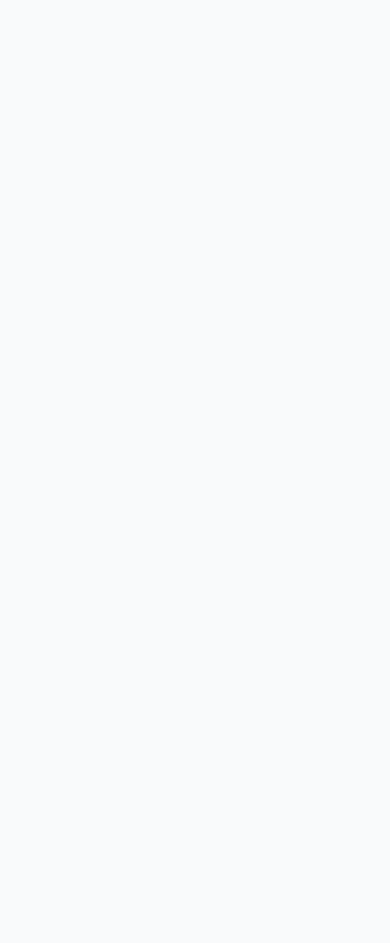
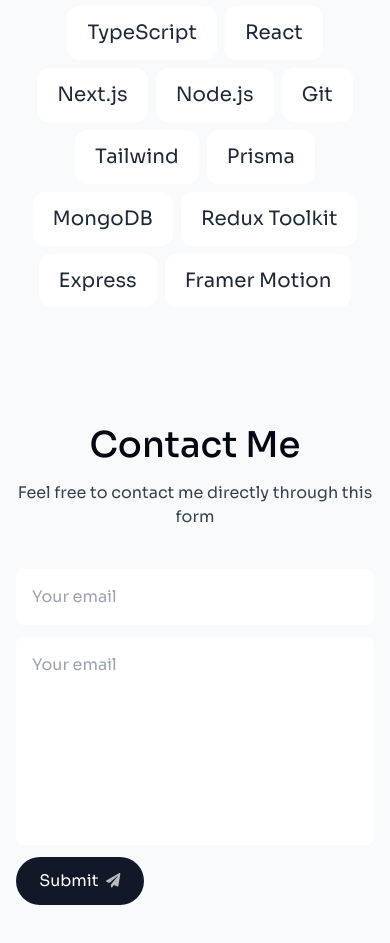
Before and after one commit to vladchashush/framer-motion-landing, a Next.js app: page / in a window 390 px wide. Shown: the part 3280-4223 px from the top of the page. Before the commit the page ends 3139 px from the top, so only its background shows below. Built offline with nearby package versions, Linux system fonts and the light colour scheme.

Commit message:
feat: add contact section

```diff
--- /dev/null
+++ b/src/app/components/Contacts/Contacts.tsx
@@ -0,0 +1,48 @@
+'use client'
+import { useSectionInView } from '@/hooks/useSectionInView'
+import { motion } from 'framer-motion'
+import SectionHeading from '../SectionHeading'
+import SubmitBtn from '../SubmitBtn'
+
+const Contacts = () => {
+	const { ref } = useSectionInView('#contact')
+
+	return (
+		<motion.section
+			id='contact'
+			ref={ref}
+			className='mb-20 sm:mb-28 scroll-mt-28 w-[min(100%,38rem)] text-center'
+			initial={{ opacity: 0 }}
+			whileInView={{ opacity: 1 }}
+			transition={{ duration: 1 }}
+			viewport={{ once: true }}
+		>
+			<SectionHeading>{'Contact Me'}</SectionHeading>
+
+			<p className='text-gray-700 -mt-6 dark:text-white/80'>
+				{'Feel free to contact me directly through this form'}
+			</p>
+
+			<form className='mt-10 flex flex-col dark:text-black'>
+				<input
+					className='h-14 px-4 rounded-lg borderBlack dark:bg-white dark:bg-opacity-20 dark:focus:bg-opacity-10 transition-all dark:outline-none'
+					name='senderEmail'
+					type='email'
+					required
+					maxLength={500}
+					placeholder={'Your email'}
+				/>
+				<textarea
+					className='h-52 my-3 rounded-lg resize-none borderBlack p-4 dark:bg-white dark:bg-opacity-20 dark:focus:bg-opacity-10 transition-all dark:outline-none'
+					name='message'
+					placeholder={'Your email'}
+					required
+					maxLength={5000}
+				/>
+				<SubmitBtn text={'Submit'} />
+			</form>
+		</motion.section>
+	)
+}
+
+export default Contacts
--- a/src/app/components/Header/HamburgerMenu.tsx
+++ b/src/app/components/Header/HamburgerMenu.tsx
@@ -1,5 +1,4 @@
 'use client'
-
 import NextLink from 'next/link'
 import { useActiveSectionContext } from '@/app/providers/activeSection/useActiveSectionContext'
 import { useState } from 'react'
@@ -10,22 +9,22 @@
 
 type HamburgerMenuProps = { links: Link[] }
 
+const menuTrigger = {
+	visible: { scale: 1, opacity: 0.7, y: 0 },
+	tap: { scale: 0.85 },
+	hover: { scale: 1.2 }
+}
+
+const menuList = {
+	start: { scale: 0.6, opacity: 0.7, y: -20 },
+	visible: { scale: 1, opacity: 0.9, y: 0 }
+}
+
 const HamburgerMenu = ({ links }: HamburgerMenuProps) => {
 	const [isOpen, setIsOpen] = useState(false)
 
 	const { activeSection, setActiveSection, setTimeOfLastClick } =
 		useActiveSectionContext()
-
-	const menuTrigger = {
-		visible: { scale: 1, opacity: 0.7, y: 0 },
-		tap: { scale: 0.85 },
-		hover: { scale: 1.2 }
-	}
-
-	const menuList = {
-		start: { scale: 0.6, opacity: 0.7, y: -20 },
-		visible: { scale: 1, opacity: 0.9, y: 0 }
-	}
 
 	return (
 		<div className='md:hidden top-5 right-5 fixed w-60 z-[999] flex flex-col items-end gap-2'>
--- a/src/app/components/Intro/Intro.tsx
+++ b/src/app/components/Intro/Intro.tsx
@@ -1,5 +1,4 @@
 'use client'
-
 import React from 'react'
 import Image from 'next/image'
 import Link from 'next/link'
@@ -10,6 +9,7 @@
 import { motion } from 'framer-motion'
 import { Fade } from 'react-awesome-reveal'
 import { FaGithubSquare } from 'react-icons/fa'
+
 const Intro = () => {
 	const { ref } = useSectionInView('#home', 0.5)
 	const { setActiveSection, setTimeOfLastClick } = useActiveSectionContext()
--- a/src/app/components/Projects/ProjectCard.tsx
+++ b/src/app/components/Projects/ProjectCard.tsx
@@ -14,6 +14,7 @@
 	})
 	const scaleProgress = useTransform(scrollYProgress, [0, 1], [0.8, 1])
 	const opacityProgress = useTransform(scrollYProgress, [0, 1], [0.6, 1])
+
 	return (
 		<motion.div
 			ref={ref}
--- /dev/null
+++ b/src/app/components/Skills/Skills.tsx
@@ -0,0 +1,52 @@
+'use client'
+import { useSectionInView } from '@/hooks/useSectionInView'
+import SectionHeading from '../SectionHeading'
+import { skillsData } from '@/constants/data'
+import { motion } from 'framer-motion'
+
+const fadeInAnimationVariants = {
+	initial: {
+		opacity: 0,
+		y: 100
+	},
+	animate: (index: number) => ({
+		opacity: 1,
+		y: 0,
+		transition: {
+			delay: 0.05 * index
+		}
+	})
+}
+
+const Skills = () => {
+	const { ref } = useSectionInView('#skills')
+
+	return (
+		<section
+			id='skills'
+			ref={ref}
+			className='mb-28 max-w-[53rem] scroll-mt-28 text-center sm:mb-40'
+		>
+			<SectionHeading>{'My skills'}</SectionHeading>
+			<ul className='flex flex-wrap justify-center gap-2 text-lg text-gray-800'>
+				{skillsData.map((skill, index) => (
+					<motion.li
+						className='bg-white borderBlack rounded-xl px-5 py-3 dark:bg-white/10 dark:text-white/80'
+						key={index}
+						variants={fadeInAnimationVariants}
+						initial='initial'
+						whileInView='animate'
+						viewport={{
+							once: true
+						}}
+						custom={index}
+					>
+						{skill}
+					</motion.li>
+				))}
+			</ul>
+		</section>
+	)
+}
+
+export default Skills
--- /dev/null
+++ b/src/app/components/SubmitBtn.tsx
@@ -0,0 +1,23 @@
+import { useFormStatus } from 'react-dom'
+import { FaPaperPlane } from 'react-icons/fa'
+
+const SubmitBtn = ({ text }: { text: string }) => {
+	const { pending } = useFormStatus()
+	return (
+		<button
+			type='submit'
+			className='group flex items-center justify-center gap-2 h-[3rem] w-[8rem] bg-gray-900 text-white rounded-full outline-none transition-all focus:scale-110 hover:scale-110 hover:bg-gray-950 active:scale-105 dark:bg-white dark:bg-opacity-10 disabled:scale-100 disabled:bg-opacity-65'
+			disabled={pending}
+		>
+			{pending ? (
+				<div className='h-5 w-5 animate-spin rounded-full border-b-2 border-white'></div>
+			) : (
+				<>
+					{text}{' '}
+					<FaPaperPlane className='text-xs opacity-70 transition-all group-hover:translate-x-1 group-hover:-translate-y-1' />{' '}
+				</>
+			)}
+		</button>
+	)
+}
+export default SubmitBtn
--- a/src/app/page.tsx
+++ b/src/app/page.tsx
@@ -1,6 +1,8 @@
 import About from './components/About/About'
+import Contacts from './components/Contacts/Contacts'
 import Intro from './components/Intro/Intro'
 import Projects from './components/Projects/Projects'
+import Skills from './components/Skills/Skills'
 
 export default function Home() {
 	return (
@@ -8,6 +10,8 @@
 			<Intro />
 			<About />
 			<Projects />
+			<Skills />
+			<Contacts />
 		</main>
 	)
 }
```
